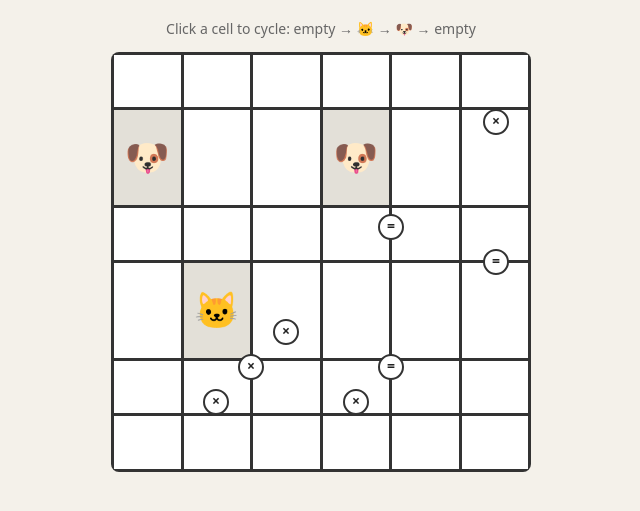
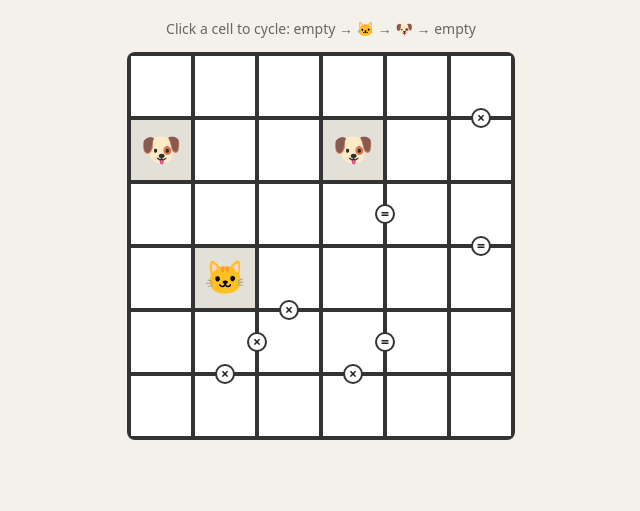
Before and after one commit to wielkate/linkedin-tango, a website built with Vite: page index.html in a window 1280 px wide. Shown: the part 83-594 px from the top of the page, without its empty margins (319-959 px from the left). Built offline with nearby package versions, Linux system fonts and the light colour scheme.

Commit message:
Address review comments: code style, layout, README and tooling
- Add CLAUDE.md with the code style rules and refactor the TypeScript to
  follow them (braces, multi-line bodies, descriptive names, single
  responsibility, named conditions); split puzzle.ts into board, puzzle,
  rules and render modules
- Cells are equal squares; hints are centred on the shared edge of two
  neighbouring cells, never on a cell or a corner
- Force Node 26 via engines, .npmrc (engine-strict) and .nvmrc
- Add .idea/ to .gitignore, mark package-lock.json as generated, add a
  shared WebStorm "dev" run configuration in .run/
- README: reworded intro and rules, technology descriptions, Node/npm
  install steps, detailed commands, full file tree, vite.config.ts
  explanation and WebStorm instructions

Co-Authored-By: Claude Sonnet 5.5 <noreply@anthropic.com>
Claude-Session: https://claude.ai/code/session_01YEEFhx7Z8ufiP1CT6BV39S

```diff
--- a/package.json
+++ b/package.json
@@ -3,6 +3,9 @@
   "private": true,
   "version": "0.1.0",
   "type": "module",
+  "engines": {
+    "node": "26.x"
+  },
   "scripts": {
     "dev": "vite",
     "build": "tsc --noEmit && vite build",
--- /dev/null
+++ b/src/board.ts
@@ -0,0 +1,107 @@
+// Board model: types, constants and small helpers shared by the rules and the rendering.
+
+export const BOARD_SIZE = 6;
+export const SYMBOLS_PER_LINE = BOARD_SIZE / 2;
+export const MAX_ADJACENT_IDENTICAL = 2;
+
+export const CAT = 0;
+export const DOG = 1;
+export const SYMBOL_EMOJIS = ['🐱', '🐶'] as const;
+
+export type PlayerSymbol = typeof CAT | typeof DOG;
+export type CellValue = PlayerSymbol | null;
+export type Board = CellValue[][];
+export type CellKey = string;
+
+export const ALL_SYMBOLS: PlayerSymbol[] = [CAT, DOG];
+
+// Clicking a cell cycles through these values: empty -> cat -> dog -> empty.
+const CLICK_CYCLE: CellValue[] = [null, CAT, DOG];
+
+export interface CellPosition {
+  row: number;
+  column: number;
+}
+
+export interface GivenCell extends CellPosition {
+  value: PlayerSymbol;
+}
+
+export type HintType = 'same' | 'different';
+
+// A hint sits on the shared edge of two neighbouring cells.
+export interface EdgeHint {
+  first: CellPosition;
+  second: CellPosition;
+  type: HintType;
+}
+
+export function toCellKey(position: CellPosition): CellKey {
+  return `${position.row},${position.column}`;
+}
+
+export function getCellValue(board: Board, position: CellPosition): CellValue {
+  return board[position.row][position.column];
+}
+
+export function setCellValue(board: Board, position: CellPosition, value: CellValue): void {
+  board[position.row][position.column] = value;
+}
+
+export function getNextCellValue(currentValue: CellValue): CellValue {
+  const currentIndex = CLICK_CYCLE.indexOf(currentValue);
+  const nextIndex = (currentIndex + 1) % CLICK_CYCLE.length;
+  return CLICK_CYCLE[nextIndex];
+}
+
+export function createBoardWithGivenCells(givenCells: GivenCell[]): Board {
+  const board = createEmptyBoard();
+  for (const givenCell of givenCells) {
+    setCellValue(board, givenCell, givenCell.value);
+  }
+  return board;
+}
+
+function createEmptyBoard(): Board {
+  const board: Board = [];
+  for (let row = 0; row < BOARD_SIZE; row++) {
+    board.push(createEmptyRow());
+  }
+  return board;
+}
+
+function createEmptyRow(): CellValue[] {
+  return Array<CellValue>(BOARD_SIZE).fill(null);
+}
+
+export function areNeighbouringCells(first: CellPosition, second: CellPosition): boolean {
+  const rowDistance = Math.abs(first.row - second.row);
+  const columnDistance = Math.abs(first.column - second.column);
+  return rowDistance + columnDistance === 1;
+}
+
+// Every row and every column, each as a list of its cell positions.
+export function getAllLinePositions(): CellPosition[][] {
+  const lines: CellPosition[][] = [];
+  for (let index = 0; index < BOARD_SIZE; index++) {
+    lines.push(getRowPositions(index));
+    lines.push(getColumnPositions(index));
+  }
+  return lines;
+}
+
+function getRowPositions(row: number): CellPosition[] {
+  const positions: CellPosition[] = [];
+  for (let column = 0; column < BOARD_SIZE; column++) {
+    positions.push({ row, column });
+  }
+  return positions;
+}
+
+function getColumnPositions(column: number): CellPosition[] {
+  const positions: CellPosition[] = [];
+  for (let row = 0; row < BOARD_SIZE; row++) {
+    positions.push({ row, column });
+  }
+  return positions;
+}
--- a/src/main.ts
+++ b/src/main.ts
@@ -1,44 +1,59 @@
 import './style.css';
-import { Cell, SIZE, SYMBOLS, edges, findErrors, givens, isSolved } from './puzzle';
+import {
+  createBoardWithGivenCells,
+  getCellValue,
+  getNextCellValue,
+  setCellValue,
+  toCellKey,
+  type CellPosition,
+} from './board';
+import { edgeHints, givenCells } from './puzzle';
+import { renderBoard } from './render';
+import { findCellsBreakingRules, isSolved } from './rules';
 
-const board: Cell[][] = Array.from({ length: SIZE }, () => Array<Cell>(SIZE).fill(null));
-const locked = new Set<string>();
-for (const [r, c, v] of givens) { board[r][c] = v; locked.add(`${r},${c}`); }
+const board = createBoardWithGivenCells(givenCells);
+const lockedCellKeys = new Set(givenCells.map(toCellKey));
 
-const boardEl = document.getElementById('board')!;
-const statusEl = document.getElementById('status')!;
+const boardElement = getRequiredElement('board');
+const statusElement = getRequiredElement('status');
 
-function render() {
-  const errors = findErrors(board);
-  boardEl.innerHTML = '';
-  for (let r = 0; r < SIZE; r++) {
-    for (let c = 0; c < SIZE; c++) {
-      const key = `${r},${c}`;
-      const el = document.createElement('button');
-      el.className = 'cell' + (locked.has(key) ? ' locked' : '') + (errors.has(key) ? ' error' : '');
-      el.textContent = board[r][c] === null ? '' : SYMBOLS[board[r][c]!];
-      el.tabIndex = locked.has(key) ? -1 : 0;
-      el.onclick = () => {
-        if (locked.has(key)) return;
-        const v = board[r][c];
-        board[r][c] = v === null ? 0 : v === 0 ? 1 : null;
-        render();
-      };
-      el.style.gridRow = String(r + 1);
-      el.style.gridColumn = String(c + 1);
-      boardEl.appendChild(el);
-    }
+function getRequiredElement(elementId: string): HTMLElement {
+  const element = document.getElementById(elementId);
+
+  if (element === null) {
+    throw new Error(`Missing element with id "${elementId}" in index.html`);
   }
-  // Edge markers, positioned on the boundary between two cells.
-  for (const e of edges) {
-    const m = document.createElement('div');
-    m.className = 'edge';
-    m.textContent = e.type === '=' ? '=' : '×';
-    m.style.left = `calc(${((e.c1 + e.c2 + 1) / 2) / SIZE * 100}%)`;
-    m.style.top = `calc(${((e.r1 + e.r2 + 1) / 2) / SIZE * 100}%)`;
-    boardEl.appendChild(m);
+
+  return element;
+}
+
+function handleCellClick(position: CellPosition): void {
+  const isLocked = lockedCellKeys.has(toCellKey(position));
+
+  if (isLocked) {
+    return;
   }
-  statusEl.textContent = isSolved(board) ? '🎉 Solved!' : '';
+
+  const nextValue = getNextCellValue(getCellValue(board, position));
+  setCellValue(board, position, nextValue);
+  render();
+}
+
+function render(): void {
+  const cellKeysBreakingRules = findCellsBreakingRules(board, edgeHints);
+  renderBoard(
+    boardElement,
+    { board, lockedCellKeys, cellKeysBreakingRules, edgeHints },
+    handleCellClick,
+  );
+  statusElement.textContent = createStatusMessage();
+}
+
+function createStatusMessage(): string {
+  if (isSolved(board, edgeHints)) {
+    return '🎉 Solved!';
+  }
+  return '';
 }
 
 render();
--- a/src/puzzle.ts
+++ b/src/puzzle.ts
@@ -1,47 +1,53 @@
-// 0 = first symbol (CAT), 1 = second symbol (DOG). null = empty.
-export type Cell = 0 | 1 | null;
-export type Edge = { r1: number; c1: number; r2: number; c2: number; type: '=' | 'x' };
-
-export const SIZE = 6;
-export const SYMBOLS = ['🐱', '🐶'] as const;
+import { CAT, DOG, type EdgeHint, type GivenCell } from './board';
 
 // One hard-coded puzzle with a unique solution (generated offline).
-export const givens: [number, number, 0 | 1][] = [[1, 0, 1], [1, 3, 1], [3, 1, 0]];
+// Rows and columns are counted from 0, starting at the top-left cell.
 
-export const edges: Edge[] = (
-  [
-    [0, 5, 1, 5, 'x'], [2, 3, 2, 4, '='], [2, 5, 3, 5, '='], [3, 2, 4, 2, 'x'],
-    [4, 1, 4, 2, 'x'], [4, 1, 5, 1, 'x'], [4, 3, 4, 4, '='], [4, 3, 5, 3, 'x'],
-  ] as [number, number, number, number, '=' | 'x'][]
-).map(([r1, c1, r2, c2, type]) => ({ r1, c1, r2, c2, type }));
+export const givenCells: GivenCell[] = [
+  { row: 1, column: 0, value: DOG },
+  { row: 1, column: 3, value: DOG },
+  { row: 3, column: 1, value: CAT },
+];
 
-/** Returns the set of "r,c" keys that violate a rule (only checks filled cells). */
-export function findErrors(b: Cell[][]): Set<string> {
-  const bad = new Set<string>();
-  const line = (cells: [number, number][]) => {
-    const vals = cells.map(([r, c]) => b[r][c]);
-    for (const s of [0, 1]) {
-      if (vals.filter(v => v === s).length > SIZE / 2) cells.forEach(([r, c]) => b[r][c] === s && bad.add(`${r},${c}`));
-    }
-    for (let i = 0; i + 2 < SIZE; i++) {
-      if (vals[i] !== null && vals[i] === vals[i + 1] && vals[i] === vals[i + 2]) {
-        for (let k = 0; k < 3; k++) bad.add(`${cells[i + k][0]},${cells[i + k][1]}`);
-      }
-    }
-  };
-  for (let i = 0; i < SIZE; i++) {
-    line(Array.from({ length: SIZE }, (_, j) => [i, j] as [number, number]));
-    line(Array.from({ length: SIZE }, (_, j) => [j, i] as [number, number]));
-  }
-  for (const e of edges) {
-    const a = b[e.r1][e.c1], c = b[e.r2][e.c2];
-    if (a !== null && c !== null && (a === c) !== (e.type === '=')) {
-      bad.add(`${e.r1},${e.c1}`); bad.add(`${e.r2},${e.c2}`);
-    }
-  }
-  return bad;
-}
-
-export function isSolved(b: Cell[][]): boolean {
-  return b.every(row => row.every(v => v !== null)) && findErrors(b).size === 0;
-}
+export const edgeHints: EdgeHint[] = [
+  {
+    first: { row: 0, column: 5 },
+    second: { row: 1, column: 5 },
+    type: 'different',
+  },
+  {
+    first: { row: 2, column: 3 },
+    second: { row: 2, column: 4 },
+    type: 'same',
+  },
+  {
+    first: { row: 2, column: 5 },
+    second: { row: 3, column: 5 },
+    type: 'same',
+  },
+  {
+    first: { row: 3, column: 2 },
+    second: { row: 4, column: 2 },
+    type: 'different',
+  },
+  {
+    first: { row: 4, column: 1 },
+    second: { row: 4, column: 2 },
+    type: 'different',
+  },
+  {
+    first: { row: 4, column: 1 },
+    second: { row: 5, column: 1 },
+    type: 'different',
+  },
+  {
+    first: { row: 4, column: 3 },
+    second: { row: 4, column: 4 },
+    type: 'same',
+  },
+  {
+    first: { row: 4, column: 3 },
+    second: { row: 5, column: 3 },
+    type: 'different',
+  },
+];
--- /dev/null
+++ b/src/render.ts
@@ -0,0 +1,106 @@
+import {
+  BOARD_SIZE,
+  SYMBOL_EMOJIS,
+  areNeighbouringCells,
+  getCellValue,
+  toCellKey,
+  type Board,
+  type CellKey,
+  type CellPosition,
+  type CellValue,
+  type EdgeHint,
+  type HintType,
+} from './board';
+
+export interface BoardView {
+  board: Board;
+  lockedCellKeys: Set<CellKey>;
+  cellKeysBreakingRules: Set<CellKey>;
+  edgeHints: EdgeHint[];
+}
+
+const HINT_TEXT: Record<HintType, string> = {
+  same: '=',
+  different: '×',
+};
+
+export function renderBoard(
+  boardElement: HTMLElement,
+  view: BoardView,
+  onCellClick: (position: CellPosition) => void,
+): void {
+  boardElement.style.setProperty('--board-size', String(BOARD_SIZE));
+  boardElement.replaceChildren();
+
+  for (let row = 0; row < BOARD_SIZE; row++) {
+    for (let column = 0; column < BOARD_SIZE; column++) {
+      boardElement.appendChild(createCellElement({ row, column }, view, onCellClick));
+    }
+  }
+
+  for (const edgeHint of view.edgeHints) {
+    boardElement.appendChild(createEdgeHintElement(edgeHint));
+  }
+}
+
+function createCellElement(
+  position: CellPosition,
+  view: BoardView,
+  onCellClick: (position: CellPosition) => void,
+): HTMLButtonElement {
+  const cellKey = toCellKey(position);
+  const isLocked = view.lockedCellKeys.has(cellKey);
+  const isBreakingRules = view.cellKeysBreakingRules.has(cellKey);
+
+  const cellElement = document.createElement('button');
+  cellElement.type = 'button';
+  cellElement.className = 'cell';
+  cellElement.classList.toggle('locked', isLocked);
+  cellElement.classList.toggle('error', isBreakingRules);
+  cellElement.textContent = getEmoji(getCellValue(view.board, position));
+  cellElement.addEventListener('click', () => onCellClick(position));
+
+  if (isLocked) {
+    cellElement.tabIndex = -1;
+  }
+
+  return cellElement;
+}
+
+function getEmoji(value: CellValue): string {
+  if (value === null) {
+    return '';
+  }
+  return SYMBOL_EMOJIS[value];
+}
+
+// A hint is centred on the middle of the edge shared by its two cells:
+// halfway between the cells along one axis and at the cells' centre along the other.
+// That is never a cell centre and never a corner where four cells meet.
+function createEdgeHintElement(edgeHint: EdgeHint): HTMLDivElement {
+  assertHintIsOnSharedEdge(edgeHint);
+
+  const hintElement = document.createElement('div');
+  hintElement.className = 'edge-hint';
+  hintElement.textContent = HINT_TEXT[edgeHint.type];
+  hintElement.style.left = calculateCenterOffset(edgeHint.first.column, edgeHint.second.column);
+  hintElement.style.top = calculateCenterOffset(edgeHint.first.row, edgeHint.second.row);
+  return hintElement;
+}
+
+function assertHintIsOnSharedEdge(edgeHint: EdgeHint): void {
+  const isBetweenNeighbours = areNeighbouringCells(edgeHint.first, edgeHint.second);
+
+  if (!isBetweenNeighbours) {
+    const firstKey = toCellKey(edgeHint.first);
+    const secondKey = toCellKey(edgeHint.second);
+    throw new Error(`A hint must sit on the edge of two neighbouring cells, but ${firstKey} and ${secondKey} are not neighbours.`);
+  }
+}
+
+// Distance from the board's top-left padding edge to the centre of the position
+// halfway between two cell indexes (equal indexes give the cell's own centre).
+function calculateCenterOffset(firstIndex: number, secondIndex: number): string {
+  const middleIndex = (firstIndex + secondIndex) / 2;
+  return `calc(var(--board-padding) + ${middleIndex} * (var(--cell-size) + var(--cell-gap)) + var(--cell-size) / 2)`;
+}
--- /dev/null
+++ b/src/rules.ts
@@ -0,0 +1,108 @@
+import {
+  ALL_SYMBOLS,
+  MAX_ADJACENT_IDENTICAL,
+  SYMBOLS_PER_LINE,
+  getAllLinePositions,
+  getCellValue,
+  toCellKey,
+  type Board,
+  type CellKey,
+  type CellPosition,
+  type EdgeHint,
+  type PlayerSymbol,
+} from './board';
+
+const FORBIDDEN_STREAK_LENGTH = MAX_ADJACENT_IDENTICAL + 1;
+
+// Only filled cells are checked, so an unfinished board can be valid so far.
+export function findCellsBreakingRules(board: Board, edgeHints: EdgeHint[]): Set<CellKey> {
+  const cellKeys: CellKey[] = [];
+
+  for (const linePositions of getAllLinePositions()) {
+    cellKeys.push(...findCellsWithTooManyOfOneSymbol(board, linePositions));
+    cellKeys.push(...findCellsInTooLongStreak(board, linePositions));
+  }
+  cellKeys.push(...findCellsBreakingEdgeHints(board, edgeHints));
+
+  return new Set(cellKeys);
+}
+
+export function isSolved(board: Board, edgeHints: EdgeHint[]): boolean {
+  const isEveryCellFilled = board.every(isRowFilled);
+  const hasNoRuleViolations = findCellsBreakingRules(board, edgeHints).size === 0;
+  return isEveryCellFilled && hasNoRuleViolations;
+}
+
+function isRowFilled(row: Board[number]): boolean {
+  return row.every((value) => value !== null);
+}
+
+function findCellsWithTooManyOfOneSymbol(board: Board, linePositions: CellPosition[]): CellKey[] {
+  const cellKeys: CellKey[] = [];
+
+  for (const symbol of ALL_SYMBOLS) {
+    const positionsWithSymbol = linePositions.filter((position) =>
+      hasSymbol(board, position, symbol),
+    );
+    const hasTooManySymbols = positionsWithSymbol.length > SYMBOLS_PER_LINE;
+
+    if (hasTooManySymbols) {
+      cellKeys.push(...positionsWithSymbol.map(toCellKey));
+    }
+  }
+
+  return cellKeys;
+}
+
+function hasSymbol(board: Board, position: CellPosition, symbol: PlayerSymbol): boolean {
+  return getCellValue(board, position) === symbol;
+}
+
+function findCellsInTooLongStreak(board: Board, linePositions: CellPosition[]): CellKey[] {
+  const cellKeys: CellKey[] = [];
+  const lastWindowStartIndex = linePositions.length - FORBIDDEN_STREAK_LENGTH;
+
+  for (let windowStartIndex = 0; windowStartIndex <= lastWindowStartIndex; windowStartIndex++) {
+    const windowEndIndex = windowStartIndex + FORBIDDEN_STREAK_LENGTH;
+    const windowPositions = linePositions.slice(windowStartIndex, windowEndIndex);
+
+    if (areFilledAndIdentical(board, windowPositions)) {
+      cellKeys.push(...windowPositions.map(toCellKey));
+    }
+  }
+
+  return cellKeys;
+}
+
+function areFilledAndIdentical(board: Board, positions: CellPosition[]): boolean {
+  const firstValue = getCellValue(board, positions[0]);
+  const isFirstCellFilled = firstValue !== null;
+  const haveSameValue = positions.every((position) => getCellValue(board, position) === firstValue);
+  return isFirstCellFilled && haveSameValue;
+}
+
+function findCellsBreakingEdgeHints(board: Board, edgeHints: EdgeHint[]): CellKey[] {
+  const cellKeys: CellKey[] = [];
+
+  for (const edgeHint of edgeHints) {
+    if (isEdgeHintBroken(board, edgeHint)) {
+      cellKeys.push(toCellKey(edgeHint.first), toCellKey(edgeHint.second));
+    }
+  }
+
+  return cellKeys;
+}
+
+function isEdgeHintBroken(board: Board, edgeHint: EdgeHint): boolean {
+  const firstValue = getCellValue(board, edgeHint.first);
+  const secondValue = getCellValue(board, edgeHint.second);
+  const areBothCellsFilled = firstValue !== null && secondValue !== null;
+
+  if (!areBothCellsFilled) {
+    return false;
+  }
+
+  const haveSameValue = firstValue === secondValue;
+  const shouldHaveSameValue = edgeHint.type === 'same';
+  return haveSameValue !== shouldHaveSameValue;
+}
--- a/src/style.css
+++ b/src/style.css
@@ -1,9 +1,82 @@
-body { font-family: system-ui, sans-serif; display: grid; place-items: center; margin: 0; padding: 16px; background: #f4f1ea; color: #222; }
-main { width: min(92vw, 420px); text-align: center; }
-.hint { color: #666; font-size: 14px; }
-#board { position: relative; display: grid; grid-template-columns: repeat(6, 1fr); gap: 3px; background: #333; padding: 3px; border-radius: 8px; aspect-ratio: 1; }
-.cell { font-size: clamp(22px, 8vw, 36px); border: 0; background: #fff; cursor: pointer; padding: 0; }
-.cell.locked { background: #e3e0d8; cursor: default; }
-.cell.error { background: #f6c6c6; }
-.edge { position: absolute; transform: translate(-50%, -50%); width: 22px; height: 22px; line-height: 20px; border-radius: 50%; background: #fff; border: 2px solid #333; font-weight: 700; font-size: 14px; pointer-events: none; z-index: 2; }
-#status { font-size: 22px; min-height: 1.5em; }
+:root {
+  /* Every cell is a square of the same size: width and height both use --cell-size. */
+  --cell-size: min(13vw, 60px);
+  --cell-gap: 4px;
+  --board-padding: 4px;
+  --hint-size: 20px;
+}
+
+body {
+  font-family: system-ui, sans-serif;
+  display: grid;
+  place-items: center;
+  margin: 0;
+  padding: 16px;
+  background: #f4f1ea;
+  color: #222;
+}
+
+main {
+  text-align: center;
+}
+
+.hint {
+  color: #666;
+  font-size: 14px;
+}
+
+#board {
+  position: relative;
+  display: grid;
+  grid-template-columns: repeat(var(--board-size), var(--cell-size));
+  grid-auto-rows: var(--cell-size);
+  gap: var(--cell-gap);
+  padding: var(--board-padding);
+  width: max-content;
+  margin: 0 auto;
+  background: #333;
+  border-radius: 8px;
+}
+
+.cell {
+  aspect-ratio: 1;
+  font-size: calc(var(--cell-size) * 0.55);
+  line-height: 1;
+  border: 0;
+  background: #fff;
+  cursor: pointer;
+  padding: 0;
+}
+
+.cell.locked {
+  background: #e3e0d8;
+  cursor: default;
+}
+
+.cell.error {
+  background: #f6c6c6;
+}
+
+/* Positioned by render.ts: centred on the middle of the edge shared by two cells. */
+.edge-hint {
+  position: absolute;
+  transform: translate(-50%, -50%);
+  box-sizing: border-box;
+  width: var(--hint-size);
+  height: var(--hint-size);
+  display: flex;
+  align-items: center;
+  justify-content: center;
+  border-radius: 50%;
+  background: #fff;
+  border: 2px solid #333;
+  font-weight: 700;
+  font-size: 14px;
+  pointer-events: none;
+  z-index: 2;
+}
+
+#status {
+  font-size: 22px;
+  min-height: 1.5em;
+}
```
Also changed, not shown: CLAUDE.md (added, +84 -0 lines), vite.config.ts (+11 -2 lines), .run/dev.run.xml (added), README.md, 4 other files.
